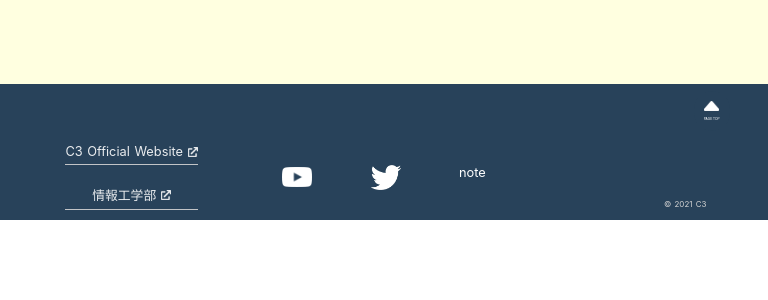
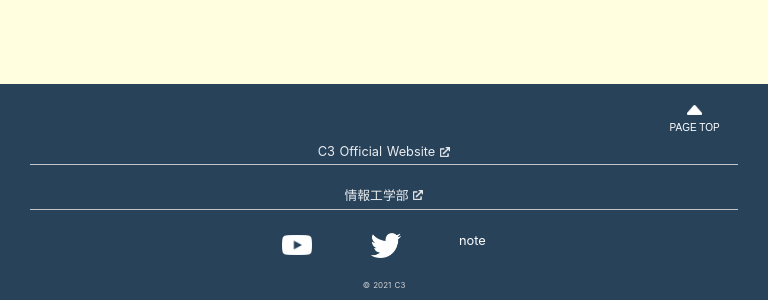
Before and after one commit to sha-ce/ocantest, a Nuxt app: page / in a window 768 px wide. Shown: the part 6707-7007 px from the top of the page. Before the commit the page ends 6927 px from the top, so only its background shows below. Built offline with nearby package versions, Linux system fonts and the light colour scheme.

Commit message:
Add files via upload

```diff
--- a/components/Footer.vue
+++ b/components/Footer.vue
@@ -80,7 +80,7 @@ a.note {
   width: 30px;
 }
 /* PC/タブレット横 */
-@media screen and (min-width: 768px) {
+@media screen and (min-width: 769px) {
   ul {
     display: flex;
     justify-content: baseline;
@@ -95,8 +95,8 @@ a.note {
     margin: 10px 12px 10px 12px;
   }
   #logo {
-    height: 100px;
-    width: 100px;
+    height: 70px;
+    width: 70px;
     border-radius: 50%;
   }
   .linkBox {
@@ -192,7 +192,7 @@ a.note {
     margin-bottom: 5px;
   }
   button {
-    font-size: 20%;
+    font-size: 10px;
   }
   #returnTop {
     border-radius: 20px/20px;
@@ -207,7 +207,7 @@ a.note {
   .copyRight {
     color: lightgray;
     margin-top: 70px;
-    font-size: 50%;
+    font-size: 8px;
     display: flex;
     justify-content: center;
   }
```
